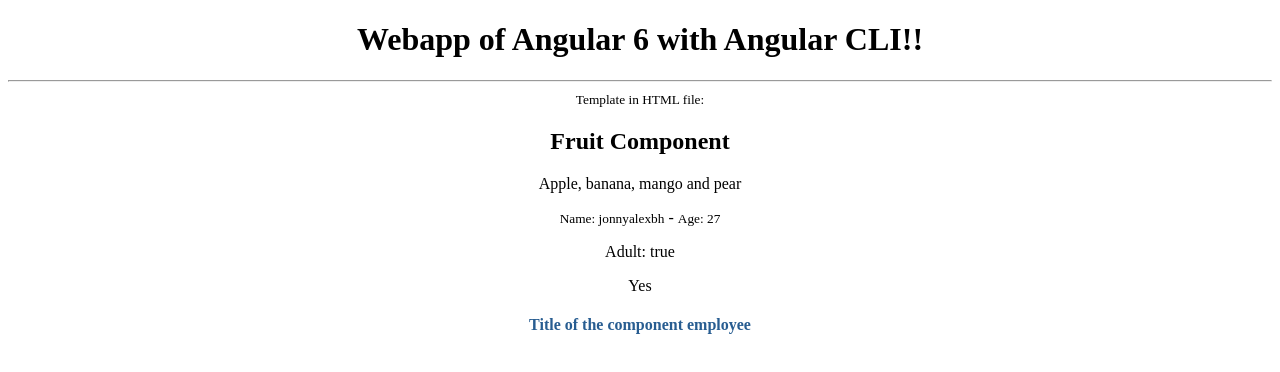
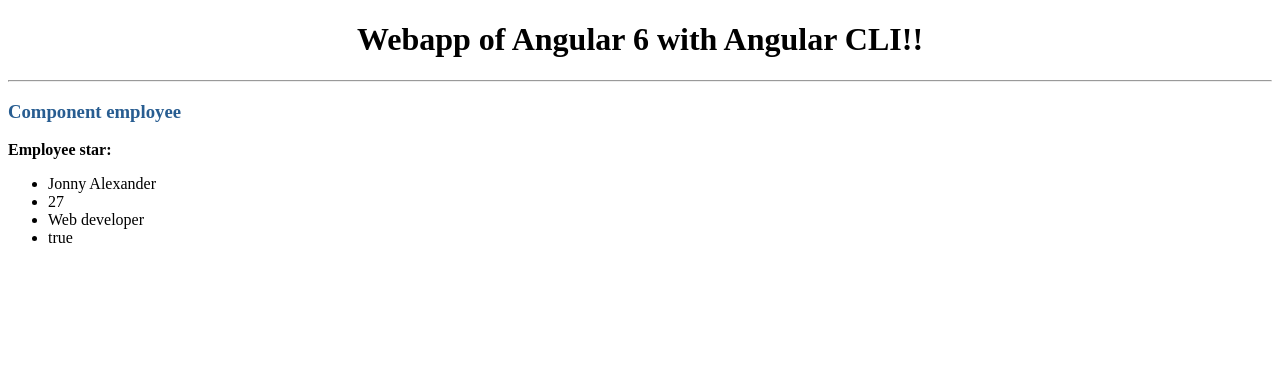
Before and after one commit to jonnyalexbh/angular6p0, an Angular app: page / in a window 1280 px wide. Shown: the top 372 px of the page. Built offline with nearby package versions, Linux system fonts and the light colour scheme.

Commit message:
create classes, data models, and objects

```diff
--- a/src/app/app.component.html
+++ b/src/app/app.component.html
@@ -2,6 +2,6 @@
 <div style="text-align:center">
   <h1>Webapp of {{ title }}!</h1>
   <hr>
-  <fruit></fruit>
+  <!-- <fruit></fruit> -->
   <employee-tag></employee-tag>
 </div>
--- a/src/app/employee/employee.component.html
+++ b/src/app/employee/employee.component.html
@@ -1 +1,11 @@
-<h4 style="color:#285D91">{{ title }}</h4>
+<div align="left">
+  <h3 style="color:#285D91">{{ title }}</h3>
+
+  <strong>Employee star:</strong>
+  <ul>
+    <li>{{ employee.name }}</li>
+    <li>{{ employee.age }}</li>
+    <li>{{ employee.position }}</li>
+    <li>{{ employee.hired }}</li>
+  </ul>
+</div>
--- a/src/app/employee/employee.component.ts
+++ b/src/app/employee/employee.component.ts
@@ -1,16 +1,43 @@
 import { Component } from '@angular/core';
-
+import { Employee } from './employee';
+/**
+* decorator
+*
+*/
 @Component({
   selector: 'employee-tag',
   templateUrl: './employee.component.html'
 })
-
 /**
 * EmployeeComponent
 *
 */
 export class EmployeeComponent {
 
-  public title = 'Title of the component employee';
+  public title = 'Component employee';
+  public employee:Employee;
+  public workers:Array<Employee>;
+  /**
+  * constructor
+  *
+  */
+  constructor()
+  {
+    this.employee = new Employee('Jonny Alexander', 27, 'Web developer', true);
+    this.workers = [
+      new Employee('Jonny Alexander', 26, 'Ing. sistemas', true),
+      new Employee('Juan David Lopez', 30, 'Ing. sistemas', false),
+      new Employee('Daniela Lopez', 56, 'Ing. industrial', true)
+    ];
+  }
+  /**
+  * ngOnInit - first method that is executed after the constructor
+  *
+  */
+  ngOnInit()
+  {
+    console.log(this.employee);
+    console.log(this.workers);
+  }
 
 }
--- /dev/null
+++ b/src/app/employee/employee.ts
@@ -0,0 +1,24 @@
+export class Employee {
+  /*
+  public name:string;
+  public age:number;
+
+  constructor(name, age){
+  this.name = name;
+  this.age = age;
+}
+*/
+
+/**
+* constructor
+*
+*/
+constructor(
+  public name:string,
+  public age:number,
+  public position:string,
+  public hired:boolean
+){
+}
+
+}
```
